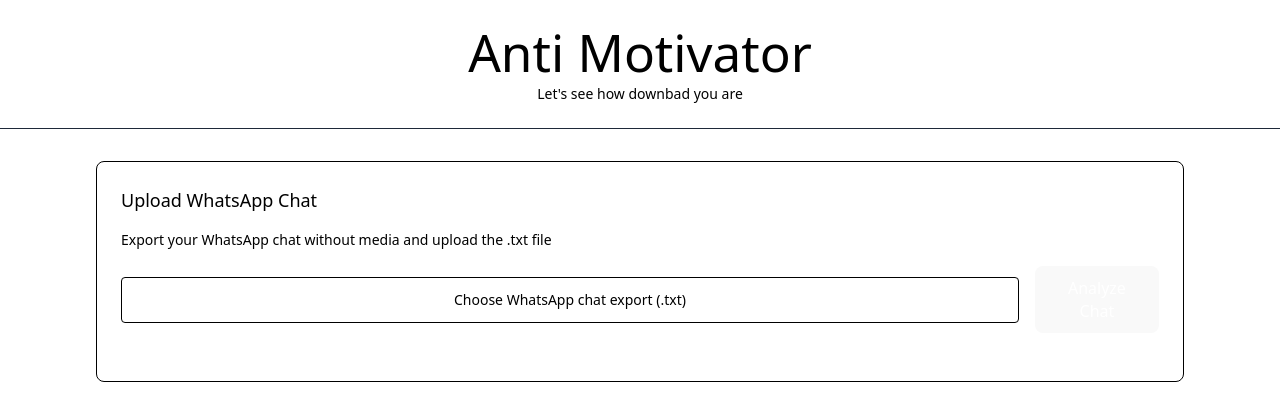
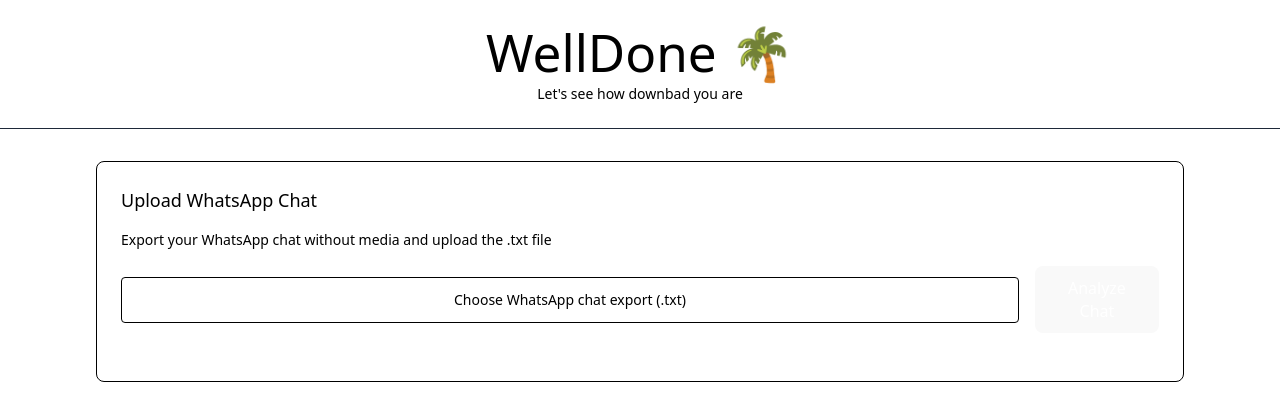
Before and after one commit to justice-rest/bbh, a React (Vite) app in the folder welldone/: page / in a window 1280 px wide. Shown: the top 420 px of the page. Built offline with nearby package versions, Linux system fonts and the light colour scheme.

Commit message:
Jesus W!
Update App.jsx

```diff
--- a/welldone/src/App.jsx
+++ b/welldone/src/App.jsx
@@ -330,7 +330,7 @@
   return (
     <div className="flex flex-col min-h-screen min-w-screen bg-white text-black font-sans">
       <header className="border-b border-gray-800 p-6">
-        <h1 className="text-2xl font-medium text-center">Anti Motivator</h1>
+        <h1 className="text-2xl font-medium text-center">WellDone 🌴</h1>
         <p className="text-center text-black-400 mt-1 text-sm">Let's see how downbad you are</p>
       </header>
 
```
